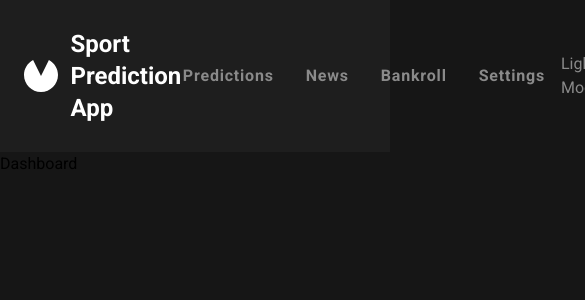
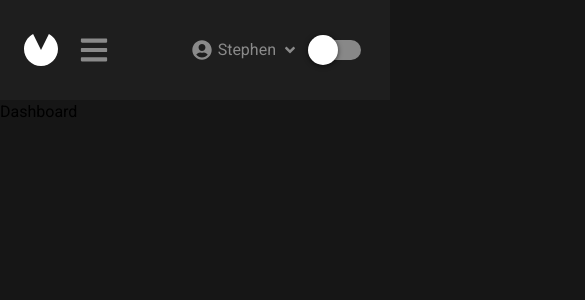
Before and after one commit to kremenovic/predictions-app, a React (Create React App) app: page /dashboard in a window 390 px wide. Shown: the top 300 px of the page, 585 px wide, since content can reach past the window. Built offline with nearby package versions, Linux system fonts and the light colour scheme.

Commit message:
setup redux, finish header (navigation, logout btn, mobile nav), light/dark mode

```diff
--- a/package.json
+++ b/package.json
@@ -9,12 +9,16 @@
     "@testing-library/user-event": "^13.5.0",
     "axios": "^1.3.4",
     "moment": "^2.29.4",
+    "normalize.css": "^8.0.1",
     "react": "^18.2.0",
     "react-dom": "^18.2.0",
+    "react-icons": "^4.7.1",
     "react-redux": "^8.0.5",
+    "react-responsive": "^9.0.2",
     "react-router-dom": "^6.8.1",
     "react-scripts": "5.0.1",
     "react-switch": "^7.0.0",
+    "react-toastify": "^9.1.1",
     "redux": "^4.2.1",
     "web-vitals": "^2.1.4"
   },
--- a/src/App.css
+++ b/src/App.css
@@ -18,6 +18,10 @@ body {
   position: relative;
 }
 
+.hamburger-icon {
+   color: #8a8a8a;
+}
+
 .dashboard header {
   background-color: #1E1E1E;
 }
@@ -29,3 +33,85 @@ body {
 .mode-switcher p {
   color: #8a8a8a;
 }
+
+.btn {
+  display: flex;
+  align-items: center;
+  gap: 6px;
+  padding: 10px;
+  border-radius: 5px;
+
+}
+
+.user-btn {
+  color: #8a8a8a;
+}
+
+.dropdown {
+  position: absolute;
+  top: 45px;
+  left: 0;
+  visibility: hidden;
+  width: 100%;
+  opacity: 0;
+}
+
+.dropdown.show {
+  visibility: inherit;
+  opacity:1;
+  transition: visibility 0.2s linear,opacity 0.2s linear;
+}
+
+.dropdown.show button {
+  background-color: #E72641;
+  width: 100%;
+  justify-content: center;
+  color: #fff;
+}
+
+.mobile-navigation {
+  visibility: hidden;
+  position: fixed;
+  inset: 0;
+  background: rgba(0,0,0,0.7);
+  display: -webkit-box;
+  display: -webkit-flex;
+  display: -ms-flexbox;
+  display: flex;
+  -webkit-box-pack: center;
+  -webkit-justify-content: center;
+  -ms-flex-pack: center;
+  justify-content: center;
+  -webkit-align-items: center;
+  -webkit-box-align: center;
+  -ms-flex-align: center;
+  align-items: center;
+  z-index: -1;
+  opacity: 0;
+}
+
+.mobile-navigation.show-nav {
+  z-index: 99;
+  opacity: 1;
+  visibility: visible;
+  transition: visibility 0.2s linear,opacity 0.2s linear;
+}
+
+.mobile-navigation .content {
+  width: 90vw;
+  height: 95vh;
+  padding: 4rem 2rem;
+  position: relative;
+  border-radius: 5px;
+  background-color: #fff;;
+}
+
+.mobile-navigation .content .close-btn {
+  position: absolute;
+  top: 10px;
+  right: 10px;
+  background: transparent;
+  border-color: transparent;
+  font-size: 2rem;
+  cursor: pointer;
+}
--- a/src/components/Header/DarkMode.js
+++ b/src/components/Header/DarkMode.js
@@ -1,12 +1,11 @@
 import React, { useState, useEffect } from "react";
 import ReactSwitch from "react-switch";
+import { useMediaQuery } from "react-responsive";
 
 const DarkMode = () => {
   const [themeState, setThemeState] = useState(false);
-
+  const isMobile = useMediaQuery({ maxWidth: 767 });
   const toggleTheme = () => {
-    //  setTheme((curr) => (curr === "light" ? "dark" : "light"));
-
     setThemeState(!themeState);
   };
 
@@ -33,7 +32,10 @@ const DarkMode = () => {
   }, [themeState]);
   return (
     <div className="flex items-center mode-switcher">
-      <p className="mr-5">{themeState ? <>Dark Mode</> : <>Light Mode</>}</p>
+      {!isMobile ? (
+        <p className="mr-5">{themeState ? <>Dark Mode</> : <>Light Mode</>}</p>
+      ) : null}
+
       <ReactSwitch
         onChange={toggleTheme}
         checked={themeState === true}
--- a/src/components/Header/Header.js
+++ b/src/components/Header/Header.js
@@ -1,22 +1,39 @@
 import React from "react";
 import { Link } from "react-router-dom";
+import { useMediaQuery } from "react-responsive";
+import { FaBars } from "react-icons/fa";
 import Logo from "../../assets/logo.svg";
+import { useSelector, useDispatch } from "react-redux";
+import { showMobileNav } from "../../features/user/userSlice";
+import NavigationLinks from "./NavigationLinks";
 
-import NavigationLinks from "./NavigationLinks";
 import DarkMode from "./DarkMode";
+import Logout from "./Logout";
 const Header = () => {
+  const dispatch = useDispatch();
+  const isMobile = useMediaQuery({ maxWidth: 767 });
+  const toggle = () => {
+    dispatch(showMobileNav());
+  };
   return (
     <header className="flex items-center justify-between py-7 px-6">
       <div className="flex items-center">
         <Link className="flex items-center">
           <img src={Logo} alt="Logo" className="h-8" />
           <h3 className="ml-3 text-white font-bold text-2xl">
-            Sport Prediction App
+            {!isMobile ? "Sport Prediction App" : null}
           </h3>
         </Link>
       </div>
-      <NavigationLinks />
+      {!isMobile ? (
+        <NavigationLinks />
+      ) : (
+        <button type="button" onClick={toggle}>
+          <FaBars className="mr-8 text-3xl hamburger-icon" />
+        </button>
+      )}
       <div className="flex items-center">
+        <Logout />
         <DarkMode />
       </div>
     </header>
--- /dev/null
+++ b/src/components/Header/Logout.js
@@ -0,0 +1,27 @@
+import React, { useState } from "react";
+import { FaUserCircle, FaAngleDown } from "react-icons/fa";
+import { useMediaQuery } from "react-responsive";
+const Logout = () => {
+  const [show, setShow] = useState(false);
+  const isMobile = useMediaQuery({ maxWidth: 767 });
+
+  return (
+    <div className={!isMobile ? "mr-8 relative" : "ml-8 relative"}>
+      <button
+        type="button"
+        onClick={() => setShow(!show)}
+        className="user-btn btn"
+      >
+        <FaUserCircle className="text-xl" /> Stephen
+        <FaAngleDown className="text-medium" />
+      </button>
+      <div className={show ? "dropdown show" : "dropdown"}>
+        <button type="button" className="btn">
+          Logout
+        </button>
+      </div>
+    </div>
+  );
+};
+
+export default Logout;
--- /dev/null
+++ b/src/components/Header/MobileNavigation.js
@@ -0,0 +1,29 @@
+import React from "react";
+import { FaWindowClose } from "react-icons/fa";
+import { useSelector, useDispatch } from "react-redux";
+import { showMobileNav } from "../../features/user/userSlice";
+
+import NavigationLinks from "./NavigationLinks";
+const MobileNavigation = () => {
+  const dispatch = useDispatch();
+  const { isMobileNavOpen } = useSelector((store) => store.user);
+  const toggle = () => {
+    dispatch(showMobileNav());
+  };
+  return (
+    <div
+      className={
+        isMobileNavOpen ? "mobile-navigation show-nav" : "mobile-navigation"
+      }
+    >
+      <div className="content">
+        <button className="close-btn" onClick={toggle}>
+          <FaWindowClose />
+        </button>
+        <NavigationLinks />
+      </div>
+    </div>
+  );
+};
+
+export default MobileNavigation;
--- a/src/components/Header/NavigationLinks.js
+++ b/src/components/Header/NavigationLinks.js
@@ -1,21 +1,34 @@
 import React from "react";
 import { NavLink } from "react-router-dom";
+import { useMediaQuery } from "react-responsive";
 import links from "../../utils/links";
 
 const NavigationLinks = () => {
+  const isMobile = useMediaQuery({ maxWidth: 767 });
+
   let activeStyle = {
     textDecoration: "underline",
     color: "#E72641",
   };
 
   return (
-    <nav className="flex items-center justify-left flex-1 ml-5">
+    <nav
+      className={
+        !isMobile
+          ? "flex items-center justify-left flex-1 ml-5"
+          : "flex items-center flex-col justify-center"
+      }
+    >
       {links.map((link) => {
         const { text, path, id } = link;
         return (
           <NavLink
             to={path}
-            className="mx-4 font-semibold tracking-wider hover:text-gray-600"
+            className={
+              !isMobile
+                ? "mx-4 font-semibold tracking-wider hover:text-gray-600"
+                : "mx-4 font-semibold tracking-wider hover:text-gray-600 text-2xl pb-2 last:pb-0"
+            }
             key={id}
             style={({ isActive }) => (isActive ? activeStyle : undefined)}
           >
--- /dev/null
+++ b/src/features/user/userSlice.js
@@ -0,0 +1,19 @@
+import { createSlice, createAsyncThunk } from "@reduxjs/toolkit";
+import { toast } from "react-toastify";
+
+const initialState = {
+  isMobileNavOpen: false,
+};
+
+const userSlice = createSlice({
+  name: "user",
+  initialState,
+  reducers: {
+    showMobileNav: (state) => {
+      state.isMobileNavOpen = !state.isMobileNavOpen;
+    },
+  },
+});
+
+export const { showMobileNav } = userSlice.actions;
+export default userSlice.reducer;
--- a/src/index.js
+++ b/src/index.js
@@ -3,11 +3,15 @@ import ReactDOM from "react-dom/client";
 import App from "./App";
 import reportWebVitals from "./reportWebVitals";
 import "./index.css";
+import { store } from "./store";
+import { Provider } from "react-redux";
 
 const root = ReactDOM.createRoot(document.getElementById("root"));
 root.render(
   <React.StrictMode>
-    <App />
+    <Provider store={store}>
+      <App />
+    </Provider>
   </React.StrictMode>
 );
 
--- a/src/pages/dashboard/SharedLayout.js
+++ b/src/pages/dashboard/SharedLayout.js
@@ -1,10 +1,11 @@
 import React from "react";
 import { Outlet } from "react-router-dom";
 import Header from "../../components/Header/Header";
-
+import MobileNavigation from "../../components/Header/MobileNavigation";
 const SharedLayout = () => {
   return (
     <main className="dashboard">
+      <MobileNavigation />
       <Header />
       <div className="dashboard-page">
         <Outlet />
--- a/src/store.js
+++ b/src/store.js
@@ -0,0 +1,7 @@
+import { configureStore } from "@reduxjs/toolkit";
+import userSlice from "./features/user/userSlice";
+export const store = configureStore({
+  reducer: {
+    user: userSlice,
+  },
+});
```
Also changed, not shown: 1 other file (tests, documents, lock files or other folders).
